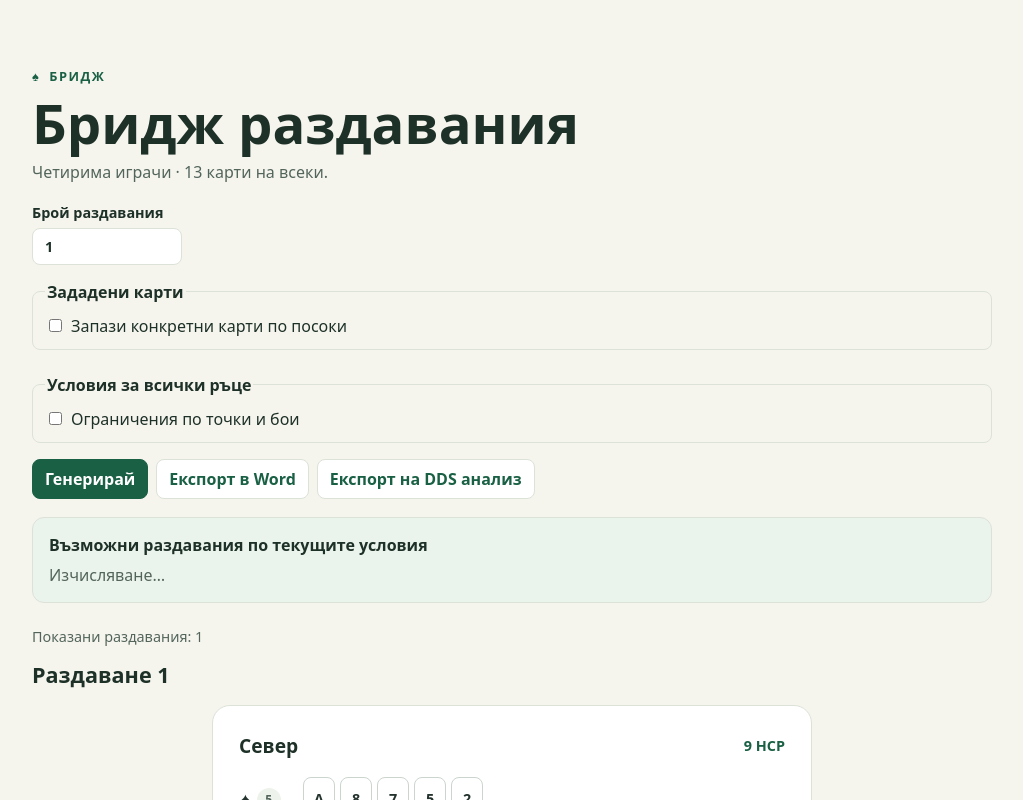
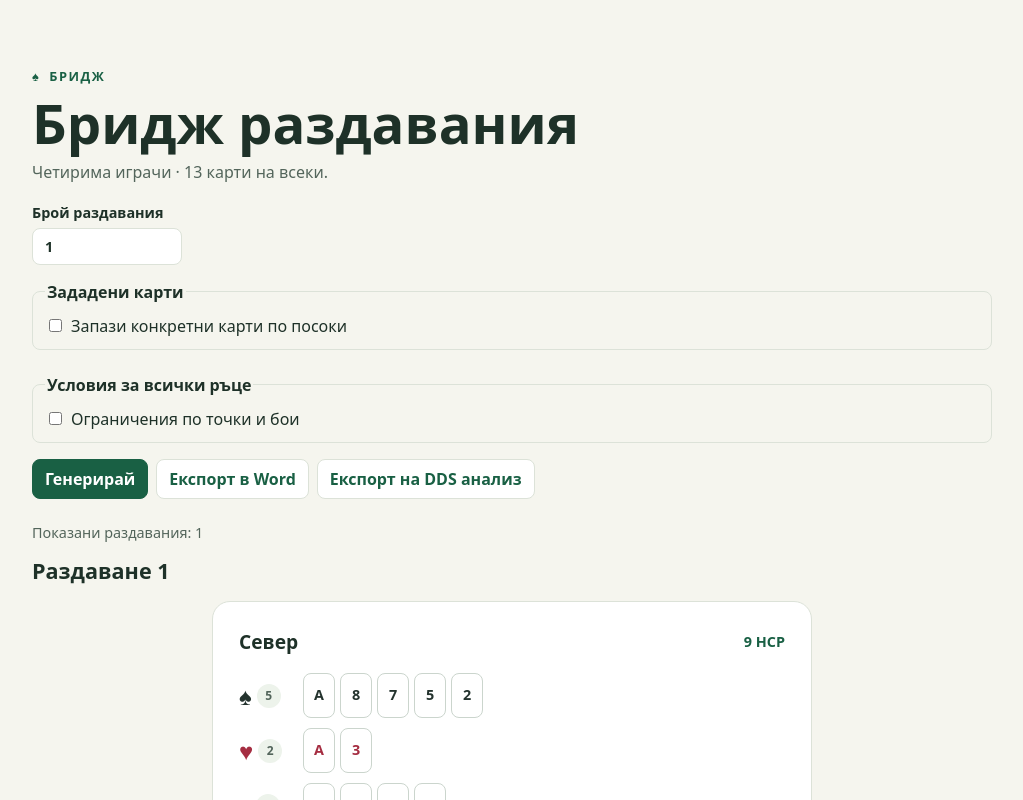
Before and after one commit to dbzahariev/cards-game-vibe, a React (Vite) app: page / in a window 1280 px wide. Shown: the top 800 px of the page, without its empty margins (128-1151 px from the left). Built offline with nearby package versions, Linux system fonts and the light colour scheme.

Commit message:
Remove possible-deal counter from the interface

```diff
--- a/src/main.jsx
+++ b/src/main.jsx
@@ -74,41 +74,6 @@ function App() {
   const ddsAbort = useRef(null);
   const ddsCache = useRef(null);
   useEffect(() => () => ddsAbort.current?.abort(), []);
-  const countRequest = JSON.stringify({
-    condition: conditionEnabled ? pointRanges.map((range) => ({
-      minPoints: range.minPoints === '' ? null : Number(range.minPoints),
-      maxPoints: range.maxPoints === '' ? null : Number(range.maxPoints),
-      suits: Object.fromEntries(suits.map((s) => [s.id, {
-        min: range.suits[s.id].min === '' ? null : Number(range.suits[s.id].min),
-        max: range.suits[s.id].max === '' ? null : Number(range.suits[s.id].max),
-      }])),
-    })) : null,
-    fixedHands: fixedEnabled ? fixedHands : undefined,
-  });
-  const [combinationCount, setCombinationCount] = useState(null);
-  useEffect(() => {
-    let worker;
-    let active = true;
-    const timer = setTimeout(() => {
-      try {
-        worker = new Worker(new URL('./count-worker.js', import.meta.url), { type: 'module' });
-        worker.onmessage = ({ data }) => {
-          if (active) setCombinationCount({ key: countRequest, ...data });
-          worker.terminate();
-        };
-        worker.onerror = () => {
-          if (active) setCombinationCount({ key: countRequest, error: 'Броенето не успя. Промени условията, за да опиташ отново.' });
-          worker.terminate();
-        };
-        worker.postMessage(JSON.parse(countRequest));
-      } catch {
-        if (active) setCombinationCount({ key: countRequest, error: 'Броенето не успя.' });
-      }
-    }, 400);
-    return () => { active = false; clearTimeout(timer); worker?.terminate(); };
-  }, [countRequest]);
-  const currentCount = combinationCount?.key === countRequest ? combinationCount : null;
-  const formatEstimate = (value) => new Intl.NumberFormat('bg-BG', { notation: 'scientific', maximumSignificantDigits: 4 }).format(value);
   async function exportWord() {
     setExporting(true);
     setExportError('');
@@ -283,20 +248,6 @@ function App() {
             : ddsMessage}
         </p>
 
-        <section className="combination-count" aria-label="Брой възможни раздавания" aria-live="polite" aria-busy={!currentCount}>
-          <strong>Възможни раздавания по текущите условия</strong>
-          {!currentCount ? <p>Изчисляване…</p> : currentCount.error ? <p>{currentCount.error}</p> :
-            currentCount.result.exact ? <>
-              <p className="combination-value">{BigInt(currentCount.result.value).toLocaleString('bg-BG')}</p>
-              <small>Точен брой. Редът на картите в ръката няма значение.</small>
-            </> : <>
-              <p className="combination-value">{currentCount.result.hits === 0 ? 'Недостатъчно данни за оценка' : `≈ ${formatEstimate(currentCount.result.value)}`}</p>
-              <small>{currentCount.result.hits === 0
-                ? `Няма съвпадения в ${currentCount.result.samples.toLocaleString('bg-BG')} случайни раздавания. Това не означава, че няма решение.`
-                : `Приблизителна оценка от ${currentCount.result.samples.toLocaleString('bg-BG')} случайни раздавания.`}
-                {' '}95% доверителен интервал: {currentCount.result.hits === 0 ? '0' : formatEstimate(currentCount.result.lower)} – {formatEstimate(currentCount.result.upper)}.</small>
-            </>}
-        </section>
         {generationError && <p role="alert">{generationError}</p>}
         {exportError && <p role="alert">{exportError}</p>}
       </header>
--- a/src/style.css
+++ b/src/style.css
@@ -205,8 +205,5 @@ h2 { margin: 0; font-size: 1.35rem; }
 .fixed-card:disabled { opacity: .4; }
 .fixed-card.selected:disabled { opacity: .8; }
 .fixed-cards > .clear { justify-self: start; }
-.combination-count { margin-top: 18px; padding: 16px; border: 1px solid var(--line); border-radius: 12px; background: #eaf4ed; }
-.combination-count .combination-value { color: var(--green); font-size: clamp(1.1rem, 3vw, 1.6rem); font-weight: 750; overflow-wrap: anywhere; }
-.combination-count small { color: var(--muted); }
 .dds-status { font-size: .9rem; }
 .dds-status:empty { display: none; }
```
